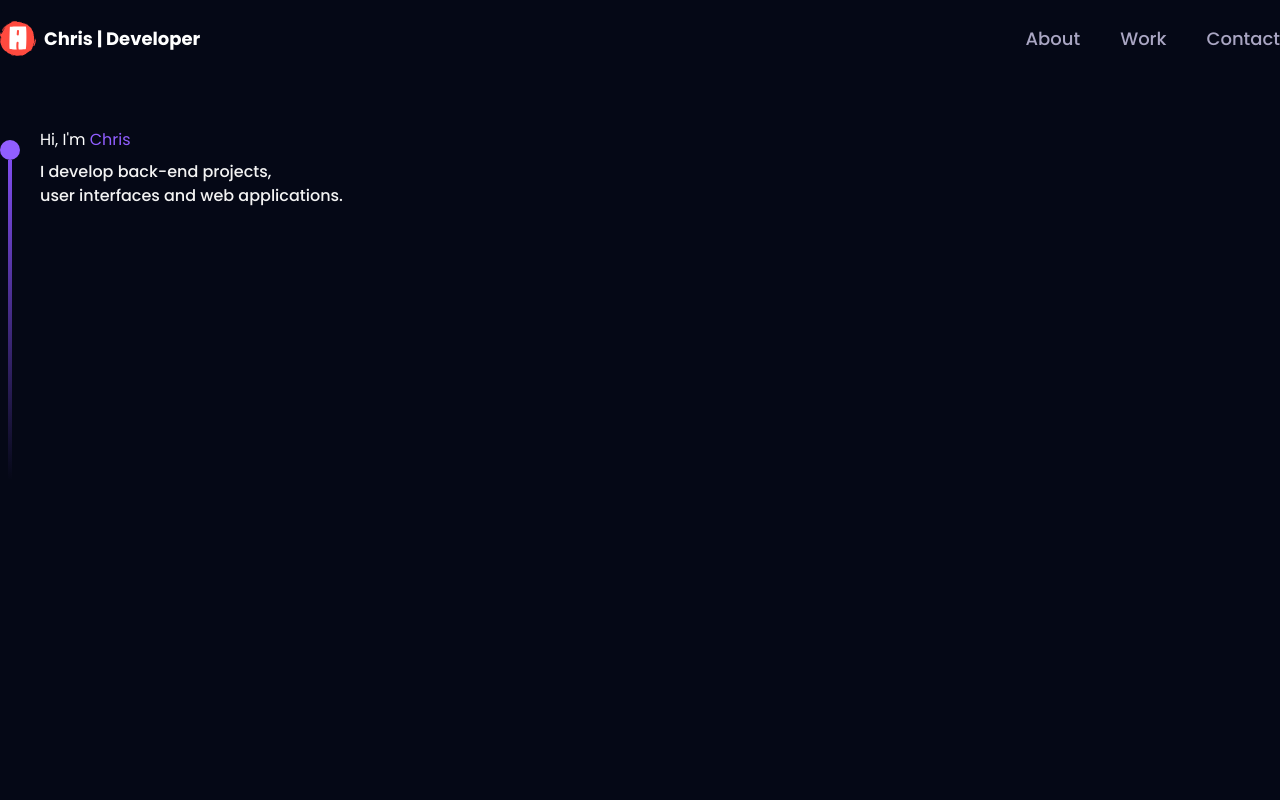
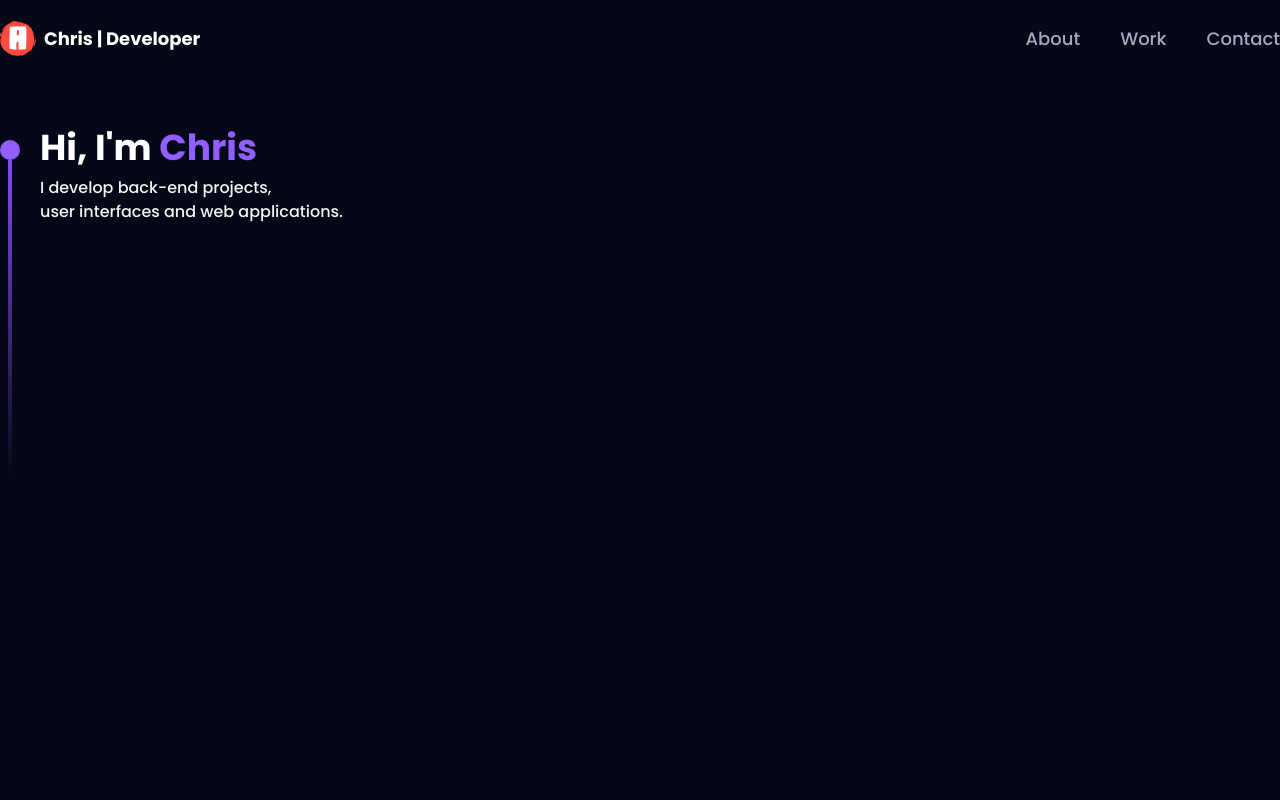
Before and after one commit to ChrisKangaji/Portfolio-CV3D, a React (Vite) app: page / in a window 1280 px wide. Shown: the top 800 px of the page. Built offline with nearby package versions, Linux system fonts and the light colour scheme.

Commit message:
Added base layer code for h1 styling while using tailwind base normalization

```diff
--- a/src/App.tsx
+++ b/src/App.tsx
@@ -7,6 +7,7 @@ const App = () => {
   return (
     <BrowserRouter>
       <div className="relative z-0 bg-primary">
+
         <div className="bg-hero-pattern bg-cover bg-no-repeat bg-center">
           <Navbar />
           <Hero />
@@ -17,10 +18,12 @@ const App = () => {
         <Tech />
         <Works />
         <Feedbacks />
+
         <div className="relative z-0">
           <Contact />
           <StarsCanvas />
         </div>
+
       </div>
     </BrowserRouter>
   )
--- a/src/components/Hero.jsx
+++ b/src/components/Hero.jsx
@@ -16,10 +16,11 @@ const Hero = () => {
           <p className={`${styles.heroSubText} mt-2 text-white-100`}>
             I develop back-end projects,<br className="sm:block hidden" />
             user interfaces and web applications.
+            {/* Add other text here later */}
           </p>
         </div>
       </div>
-      <ComputersCanvas />
+      {/* <ComputersCanvas /> */}
     </section>
   )
 }
--- a/src/index.css
+++ b/src/index.css
@@ -3,6 +3,20 @@
 @tailwind base;
 @tailwind components;
 @tailwind utilities;
+
+@layer base {
+  h1 {
+    @apply text-4xl font-bold;
+  }
+
+  h2 {
+    @apply text-3xl font-semibold;
+  }
+
+  h3 {
+    @apply text-2xl font-semibold;
+  }
+}
 
 * {
   margin: 0;
```
